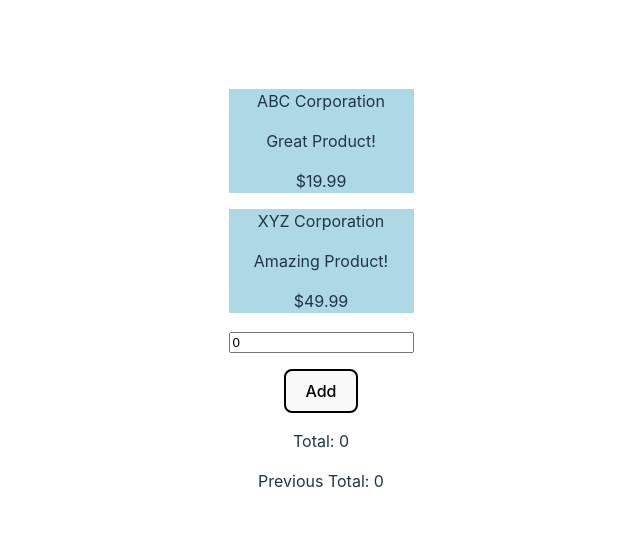
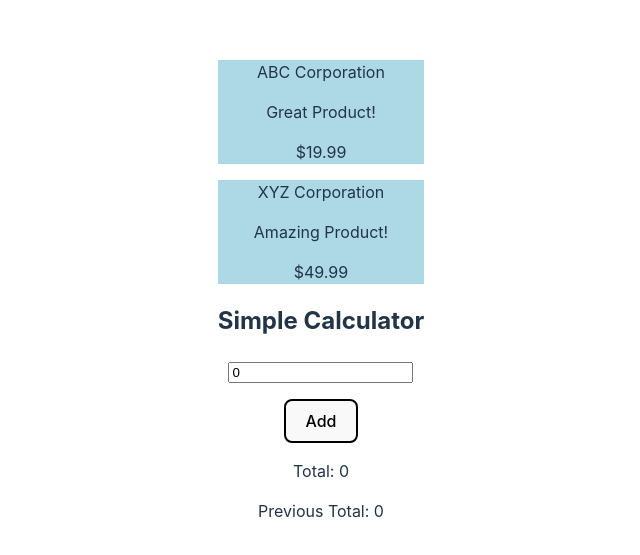
Before and after one commit to bryanswarthout/github-actions, a React (Vite) app: page / in a window 1280 px wide. Shown: the part 109-664 px from the top of the page, without its empty margins (319-959 px from the left). Built offline with nearby package versions, Linux system fonts and the light colour scheme.

Commit message:
added h2

```diff
--- a/src/components/Calculator.tsx
+++ b/src/components/Calculator.tsx
@@ -15,6 +15,7 @@ export default function Calculator() {
 
   return (
     <div className="calculator">
+      <h2>Simple Calculator</h2>
       <p>
         <input
           type="text"
```
